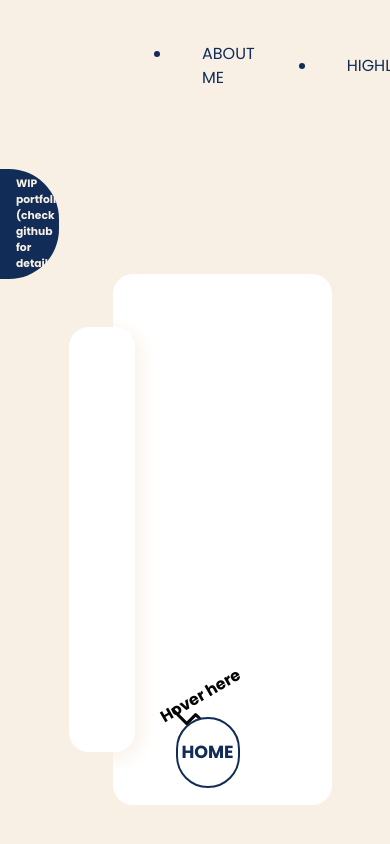
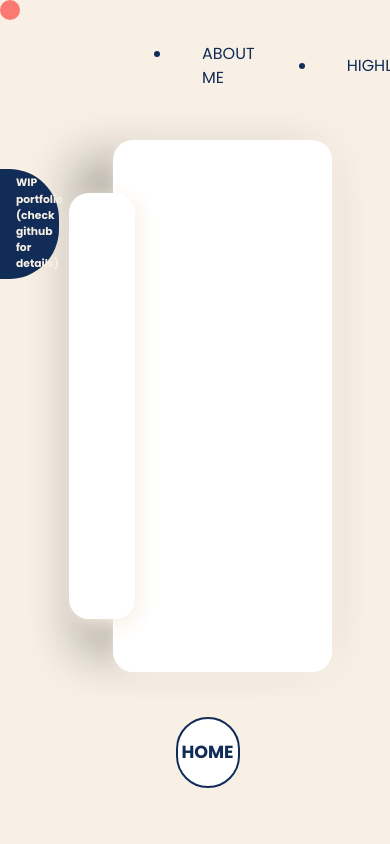
Before and after one commit to BSIT-Evanism/New-Portfolio2, a React (Vite) app: page / in a window 390 px wide. Shown: the top 844 px of the page. Built offline with nearby package versions, Linux system fonts and the light colour scheme.

Commit message:
fixed lags and added 3d translate for herosection

```diff
--- a/src/components/Carousel/Carousel.jsx
+++ b/src/components/Carousel/Carousel.jsx
@@ -5,10 +5,10 @@ import { motion } from 'framer-motion';
 function Carousel() {
   return (
     <motion.ul className={styles.carousel}
-    key="carousel"
-    initial={{ y: -100 }}
-    animate={{ y: 0 }}
-    transition={{ duration: 1.5, type: "spring", delay: 0.8 }}
+      key="carousel"
+      initial={{ y: "-100vh" }}
+      animate={{ y: 0 }}
+      transition={{ duration: 1.5, type: "spring", delay: 0.8 }}
     >
       <li className={styles.selection}>About Me</li>
       <li className={styles.selection}>Highlight</li>
--- a/src/components/HeroSection/HeroSection.jsx
+++ b/src/components/HeroSection/HeroSection.jsx
@@ -1,22 +1,28 @@
-import NoticeBanner from "../NoticeBanner/NoticeBanner";
+import { useState } from "react";
 import styles from "./HeroSection.module.scss"
 import { motion } from "framer-motion";
 
 function HeroSection() {
+  const [hover, setHover] = useState(false)
+
   return (
     <>
-    <NoticeBanner />
       <motion.div className={styles.wrapper}
         initial={{ y: -100 }}
         animate={{ y: 0 }}
+        whileHover={{ originX: 0.5 }}
+        onMouseEnter={() => setHover(true)}
+        onMouseLeave={() => setHover(false)}
         transition={{ duration: 1.5, type: "spring", delay: 0.8 }}
       >
-      <div className={styles.hero}
+        <motion.div className={styles.hero}
         >
-        <div data-scroll data-scroll-speed="0.1" className={styles.inner}>
-          <div data-scroll data-scroll-speed="0.2" className={styles.float}></div>
-        </div>
-      </div>
+          <motion.div data-scroll data-scroll-speed="0.1" className={styles.inner}
+          >
+            <motion.div data-scroll data-scroll-speed="0.2" className={styles.float}
+            ></motion.div>
+          </motion.div>
+        </motion.div>
       </motion.div>
     </>
   )
--- a/src/components/HeroSection/HeroSection.module.scss
+++ b/src/components/HeroSection/HeroSection.module.scss
@@ -1,3 +1,8 @@
+.cursor {
+  height: 20vh;
+  width: 20vw;
+  background: red;
+}
 
 .wrapper {
   display: flex;
@@ -5,13 +10,29 @@
   height: 90vh;
   justify-content: center;
   margin-bottom: 1rem;
+  transform-style: preserve-3d;
+
 
   .hero {
     width: 70%;
     height: 70%;
-    margin-top: 2rem;
+    margin-top: 0.5rem;
     display: flex;
     justify-content: flex-end;
+    transform-origin: center;
+    perspective: 3000px;
+    transform-style: preserve-3d;
+
+     &::before {
+          content: "";
+          inset: 0.75rem;
+          background: black;
+          border-radius: inherit;
+          position: absolute;
+          opacity: 0.3;
+          filter: blur(25px);
+          transform: translateZ(-80px);
+        }
 
     .inner {
       position: relative;
@@ -28,10 +49,12 @@
         left: -20%;
         width: 30%;
         height: 80%;
+        box-shadow: 5px 5px 20px #F8F0E5;
+        --webkit-backface-visibility: hidden;
         background: white;
-        box-shadow: 5px 5px 20px #F8F0E5;
-        perspective: 1000px;
-      }
+        z-index: 10;
+
+             }
     }
   }
 }
--- a/src/components/Marquee/Marquee.jsx
+++ b/src/components/Marquee/Marquee.jsx
@@ -40,7 +40,10 @@ function Marquee({ children, handleChange, routeName }) {
 
   return (
     <>
-      <div className={styles.wrapper}>
+      <motion.div className={styles.wrapper}
+        onMouseEnter={() => setHover(true)}
+        onMouseLeave={() => setHover(false)}
+      >
 
         <AnimatePresence mode="popLayout">
           {hover && (
@@ -50,7 +53,7 @@ function Marquee({ children, handleChange, routeName }) {
               initial={{ y: "5vh" }}
               animate={{ y: 0 }}
               exit={{ y: "5vh" }}
-            transition={{ duration: 0.3 }}
+              transition={{ duration: 0.8, type: "spring" }}
 
             >
               <MiniMarquee nameInput={routeName} />
@@ -61,13 +64,10 @@ function Marquee({ children, handleChange, routeName }) {
         <motion.div className={styles.marquee}
           key={"outer"}
           layout
-        onMouseEnter={() => setHover(true)}
-        onMouseLeave={() => setHover(false)}
           transition={{ duration: 0.5 }}
         >
           <motion.div
             key={"inner"}
-          layout
             className={styles.child}
             animate={{ x: [0, -1590] }}
             transition={{ repeat: Infinity, repeatType: "loop", duration: 20, ease: "linear" }}
@@ -92,15 +92,15 @@ function Marquee({ children, handleChange, routeName }) {
             <motion.div className={styles.slidingText2}
               initial={{ y: "-7vh" }}
               animate={{ y: 0 }}
-            exit={{ y: "-7vh" }}
-            transition={{ duration: 0.4, ease: "linear" }}
+              exit={{ y: "-8vh" }}
+              transition={{ duration: 0.8, type: "spring" }}
 
             >
               <MiniMarquee nameInput="home" />
             </motion.div>
           )}
         </AnimatePresence>
-      </div>
+      </motion.div>
     </>
   )
 }
--- a/src/components/Marquee/Marquee.module.scss
+++ b/src/components/Marquee/Marquee.module.scss
@@ -1,7 +1,8 @@
 .wrapper {
   width: 100vw;
-  height: 2rem;
+  height: 30vh;
   position: sticky;
+  overflow: hidden;
   top: 3vh;
 
 }
@@ -19,6 +20,7 @@
   white-space: nowrap;
   z-index: -1;
   overflow: hidden;
+  background: white;
 
 }
 
@@ -35,13 +37,13 @@
   white-space: nowrap;
   z-index: -1;
   overflow: hidden;
+  background: white;
 }
 
 .container{
   display: flex;
   gap: 50px;
   overflow: hidden;
-  background: white;
 
   p {
     overflow: hidden;
--- a/src/components/Navbar/Navbar.jsx
+++ b/src/components/Navbar/Navbar.jsx
@@ -52,7 +52,7 @@ function Navbar() {
     >
       <AnimatePresence>
 
-        {value < 3 && (
+        {value < 2 && (
           !hover && (
             <Tooltip />
           )
--- a/src/components/NoticeBanner/NoticeBanner.jsx
+++ b/src/components/NoticeBanner/NoticeBanner.jsx
@@ -9,7 +9,7 @@ function NoticeBanner({ children }) {
       </h6>
       <div className={styles.circle}>
         <div className={styles.ping}>
-        <div className={styles.ping__inner}></div>
+          <div className={styles.ping__inner}></div>
         </div>
       </div>
     </div >
--- a/src/components/NoticeBanner/NoticeBanner.module.scss
+++ b/src/components/NoticeBanner/NoticeBanner.module.scss
@@ -7,8 +7,8 @@
   height: 13vh;
   left: 0;
   top: 20vh;
-  position: sticky;
-  z-index: 4;
+  position: fixed;
+  z-index: 5;
   background: #102C57;
   display: flex;
   align-items: center;
--- a/src/pages/Home.jsx
+++ b/src/pages/Home.jsx
@@ -11,11 +11,15 @@ import { useEffect } from 'react';
 import { useContext } from 'react';
 import { IntroContext } from '../context/navbarToggle';
 import AnimatedLogo from '../components/AnimatedLogo/AnimatedLogo';
+import NoticeBanner from '../components/NoticeBanner/NoticeBanner';
+import useMousePosition from '../utils/useMousePosition';
+import { motion } from 'framer-motion';
 
 
 function Home() {
   const [, setHover] = useState(false)
   const loader = useContext(IntroContext)
+  const { x, y } = useMousePosition()
 
   useEffect(() => {
     (
@@ -28,6 +32,7 @@ function Home() {
 
   })
 
+
   const handleChange = (param) => {
     setHover(param)
 
@@ -35,8 +40,13 @@ function Home() {
 
   return (
     <>
+      <motion.div
+        className={styles.cursor}
+        style={{ x, y }}
+        transition={{ type: "tween", ease: "backOut" }}
+      ></motion.div>
       <Transition>
-        <Navbar key={"home"}/>
+        <Navbar key={"home"} />
         <div className={styles.wrapper}>
           <Link to="/">
             {!loader && (
@@ -46,11 +56,12 @@ function Home() {
           <Carousel />
           <Trademark />
         </div>
+        <NoticeBanner />
         <HeroSection />
         <div className={styles.test}>
-        <Marquee handleChange={handleChange} routeName="home">
-          Welcome to my Portfolio - I am a developer without fear on using future tech to achieve anything Welcome to my Portfolio - I am a developer without fear on using future tech to achieve anything
-        </Marquee>
+          <Marquee handleChange={handleChange} routeName="home">
+            Welcome to my Portfolio - I am a developer without fear on using future tech to achieve anything Welcome to my Portfolio - I am a developer without fear on using future tech to achieve anything
+          </Marquee>
           test scroll
         </div>
         <div className={styles.test}>test scroll</div>
--- a/src/pages/page-index.module.scss
+++ b/src/pages/page-index.module.scss
@@ -1,3 +1,13 @@
+.cursor {
+  height: 20px;
+  width: 20px;
+  background: red;
+  position: fixed;
+  opacity: 0.5;
+  border-radius: 20px;
+  pointer-events: none;
+  z-index: 5;
+}
 
 .button {
   height: 10px;
--- /dev/null
+++ b/src/utils/useMousePosition.jsx
@@ -0,0 +1,29 @@
+import { useMotionValue } from "framer-motion";
+import { useEffect } from "react";
+
+function useMousePosition() {
+  const mousePosition = {
+    x: useMotionValue(0),
+    y: useMotionValue(0)
+  }
+
+  const updateMousePosition = (e) => {
+    const { x, y } = e;
+    const setX = x - (window.innerWidth / 2 * 0.02)
+    const setY = y - (window.innerHeight / 2 * 0.02)
+    mousePosition.x.set(setX)
+    mousePosition.y.set(setY)
+  }
+
+  useEffect(() => {
+    window.addEventListener("mousemove", updateMousePosition)
+    return () => {
+      window.addEventListener("mousemove", updateMousePosition)
+    }
+  }, [])
+
+  return mousePosition;
+
+}
+
+export default useMousePosition;
```
Lines whose indentation alone changed are shown as unchanged.
